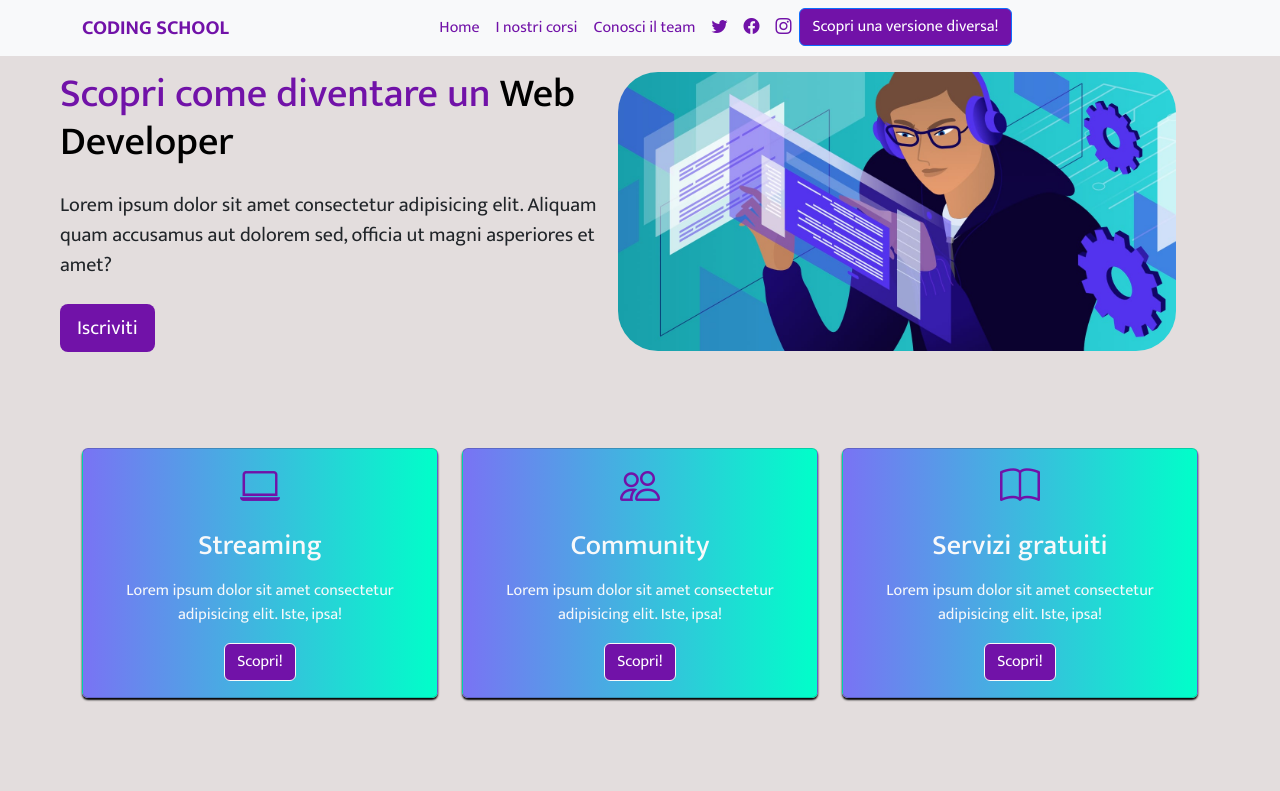
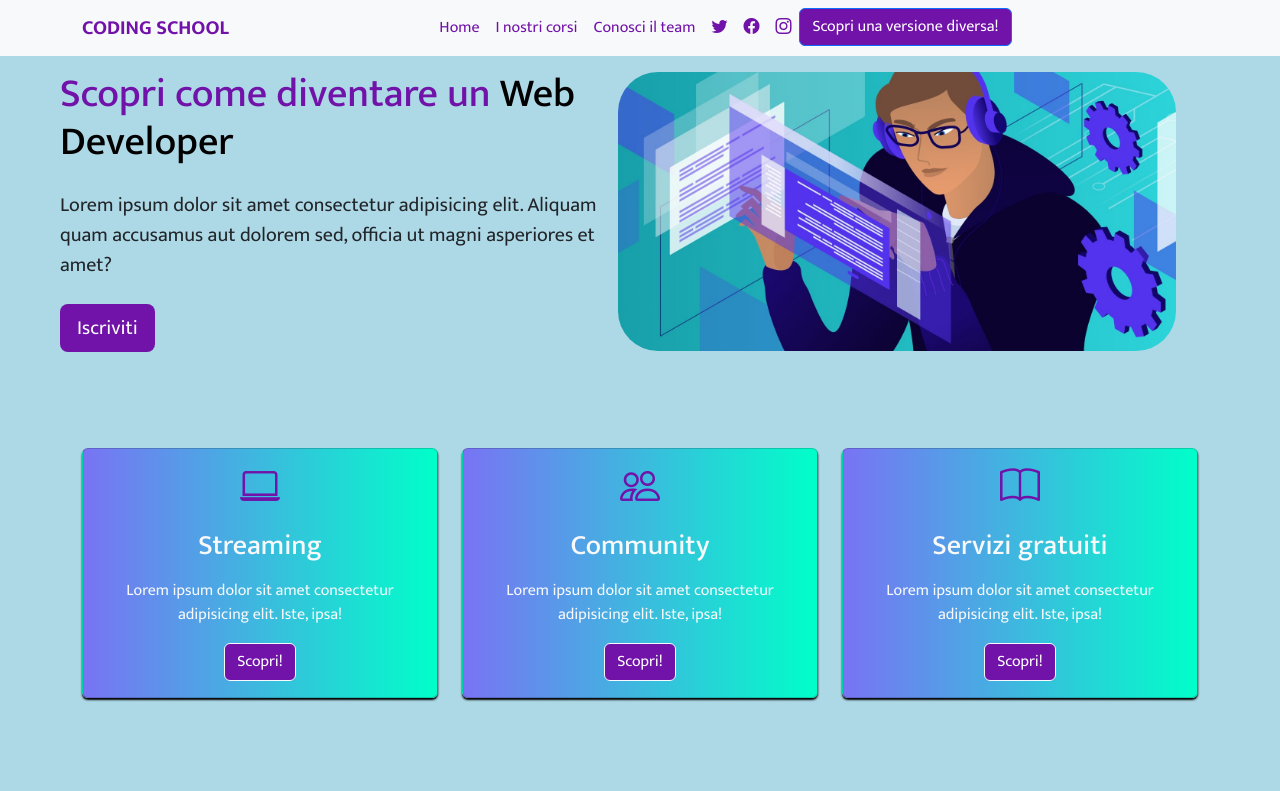
Before and after one commit to ildestram/weekly-project-week-6, a website: page index.html in a window 1280 px wide. Both pictures are taken after a click on the button "Scopri una versione diversa!". Shown: the top 791 px of the page. Drawn offline with nearby package versions, Linux system fonts and the light colour scheme; files that its build step writes are made by us from their sources; a web font is replaced by a local one.

Commit message:
final commit

```diff
--- a/assets/scss/_variables.scss
+++ b/assets/scss/_variables.scss
@@ -24,3 +24,29 @@ $boxShadow: 0px 2px 2px black;
     background-color: aliceblue;
     border-radius:50px;
 }
+
+@mixin light-theme {
+    body {
+        background-color: white;
+    }
+}
+
+@mixin dark-theme {
+    body {
+        background-color: rgb(60, 55, 55);
+
+        input[type=checkbox] {
+            height: 0;
+            width: 0;
+            visibility: hidden;
+        }
+    }
+}
+
+@mixin theme-color ($light-theme: true) {
+    @if $light-theme {
+        @include light-theme;
+    }@else {
+        @include dark-theme;
+    }
+}
--- a/assets/scss/styles.scss
+++ b/assets/scss/styles.scss
@@ -1,3 +1,5 @@
+
+
 // importo il sorgente di bootstrap
 @import "../../node_modules/bootstrap/scss/bootstrap";
 
--- a/index.html
+++ b/index.html
@@ -34,7 +34,7 @@
                     <li class="nav-item"><a href="#" class="nav-link"><i class="bi-twitter"></i></a></li>
                     <li class="nav-item"><a href="#" class="nav-link"><i class="bi-facebook"></i></a></li>
                     <li class="nav-item"><a href="#" class="nav-link"><i class="bi-instagram"></i></a></li>
-                    <li class="nav-item"><button type="button" class="btn btn-primary" id="button-first">Scopri una versione diversa!</button></li>
+                    <li class="nav-item"><button type="button" class="btn btn-primary" id="button-first" id="btn" onclick="changeColor('lightblue')">Scopri una versione diversa!</button></li>
                 </ul>
             </div>
         </div>
--- a/js/script.js
+++ b/js/script.js
@@ -0,0 +1,5 @@
+let botton = document.querySelector('#btn');
+
+function changeColor(event) {
+    document.body.style.backgroundColor = 'lightblue';
+}
```
Also changed, not shown: assets/scss/_header.scss (line endings or trailing spaces), 1 other file.
